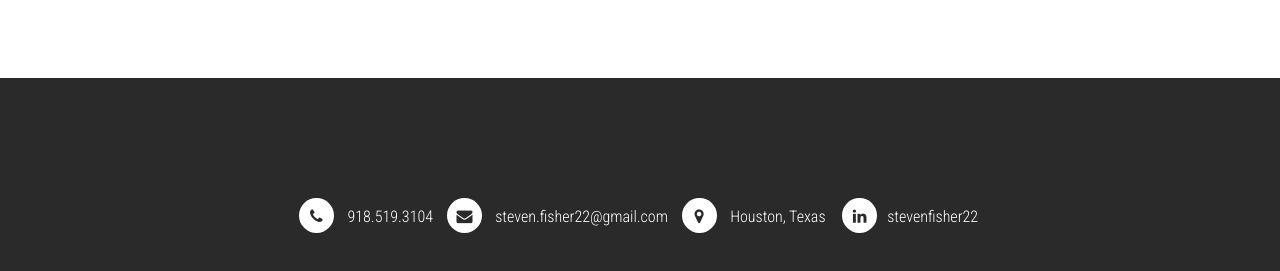
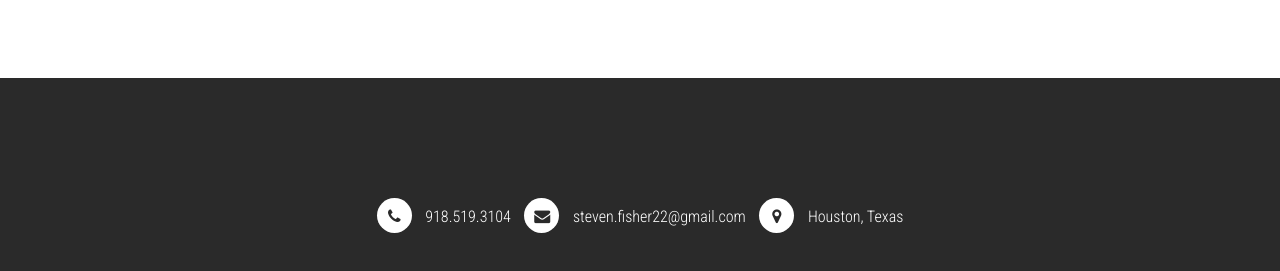
Before and after one commit to stevenfisher22/portfolio, a website: page index.html in a window 1280 px wide. Shown: the part 3275-3546 px from the top of the page. Drawn offline with nearby package versions, Linux system fonts and the light colour scheme.

Commit message:
package.json file for heroku deployment

```diff
--- a/index.html
+++ b/index.html
@@ -492,8 +492,6 @@
                         <li><i class="fa fa-phone henry-phone"></i> <span> 918.519.3104</span></li>
                         <li><i class="fa fa-envelope henry-phone"></i> <span> steven.fisher22@gmail.com</span></li>
                         <li><i class="fa fa-map-marker henry-phone"></i> <span> Houston, Texas</span></li>
-                        <li><a href="https://www.linkedin.com/in/stevenfisher22/" target="_blank"><i class="fa fa-linkedin henry-phone" aria-hidden="true"></i>stevenfisher22</a></li>
-
                         <!-- <li><a href="#"><i class="fa fa-facebook" aria-hidden="true"></i></a></li> -->
                         <!-- <li><a href="#"><i class="fa fa-twitter" aria-hidden="true"></i></a></li> -->
                         <!-- <li><a href="#"><i class="fa fa-linkedin" aria-hidden="true"></i></a></li> -->
```
Also changed, not shown: package.json (added, +12 -0 lines).
